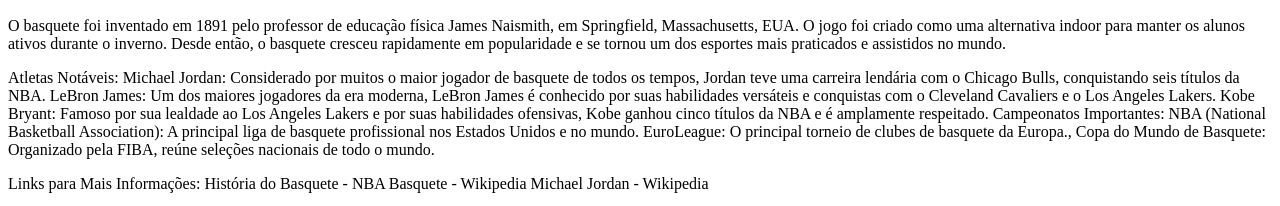
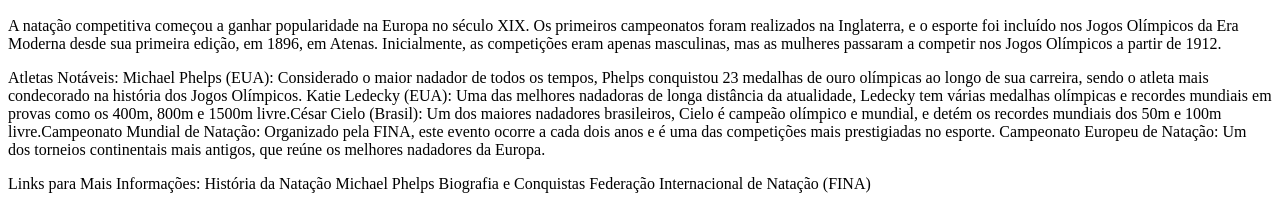
Before and after one commit to Luh234/Projeto-06, a plain HTML site: page Esporte/Natacao/index.html in a window 1280 px wide. Shown: the part 109-315 px from the top of the page. Drawn offline with Linux system fonts and the light colour scheme.

Commit message:
Mensagem de commmit

```diff
--- a/Esporte/Natacao/index.html
+++ b/Esporte/Natacao/index.html
@@ -10,19 +10,18 @@
 
 
 
-    <p>O basquete foi inventado em 1891 pelo professor de educação física James Naismith, em Springfield, Massachusetts, EUA. O jogo foi criado como uma alternativa indoor para manter os alunos ativos durante o inverno. Desde então, o basquete cresceu rapidamente em popularidade e se tornou um dos esportes mais praticados e assistidos no mundo.</p>
-        <p>Atletas Notáveis:
-          Michael Jordan: Considerado por muitos o maior jogador de basquete de todos os tempos, Jordan teve uma carreira lendária com o Chicago Bulls, conquistando seis títulos da NBA.
-          LeBron James: Um dos maiores jogadores da era moderna, LeBron James é conhecido por suas habilidades versáteis e conquistas com o Cleveland Cavaliers e o Los Angeles Lakers.
-          Kobe Bryant: Famoso por sua lealdade ao Los Angeles Lakers e por suas habilidades ofensivas, Kobe ganhou cinco títulos da NBA e é amplamente respeitado.
-          Campeonatos Importantes:
-          NBA (National Basketball Association): A principal liga de basquete profissional nos Estados Unidos e no mundo.
-          EuroLeague: O principal torneio de clubes de basquete da Europa.,
-          Copa do Mundo de Basquete: Organizado pela FIBA, reúne seleções nacionais de todo o mundo.</p>
+    <p>A natação competitiva começou a ganhar popularidade na Europa no século XIX. Os primeiros campeonatos foram realizados na Inglaterra, e o esporte foi incluído nos Jogos Olímpicos da Era Moderna desde sua primeira edição, em 1896, em Atenas. Inicialmente, as competições eram apenas masculinas, mas as mulheres passaram a competir nos Jogos Olímpicos a partir de 1912.</p>
+
+    <p>Atletas Notáveis:
+          Michael Phelps (EUA): Considerado o maior nadador de todos os tempos, Phelps conquistou 23 medalhas de ouro olímpicas ao longo de sua carreira, sendo o atleta mais condecorado na história dos Jogos Olímpicos.
+          Katie Ledecky (EUA): Uma das melhores nadadoras de longa distância da atualidade, Ledecky tem várias medalhas olímpicas e recordes mundiais em provas como os 400m, 800m e 1500m livre.César Cielo (Brasil): Um dos maiores nadadores brasileiros, Cielo é campeão olímpico e mundial, e detém os recordes mundiais dos 50m e 100m livre.Campeonato Mundial de Natação: Organizado pela FINA, este evento ocorre a cada dois anos e é uma das competições mais prestigiadas no esporte.
+          Campeonato Europeu de Natação: Um dos torneios continentais mais antigos, que reúne os melhores nadadores da Europa.</p>
+
           <p>Links para Mais Informações:
-            História do Basquete - NBA
-            Basquete - Wikipedia
-            Michael Jordan - Wikipedia</p>
+            História da Natação
+            Michael Phelps
+            Biografia e Conquistas
+            Federação Internacional de Natação (FINA)</p>
     <img src=https://encrypted-tbn3.gstatic.com/shopping?q=tbn:ANd9GcS_KGqc6SNJlsNR-hIMykDSJSVvEoMiAqiM0BRCG4mghtoukUrRJJ_qnmYSeicQRsF4w7RPlgK8SwDPySVNrK0Ik_QkETaJLZSZiojx0PY57uzc0R4Q4-is6w&usqp=CAE width='130'/>
     <p>Óculos de Natação Speedo Legend - Adulto</p>
     <p>Cores: Azul,Preto,Branco,Rosa </p>
```
